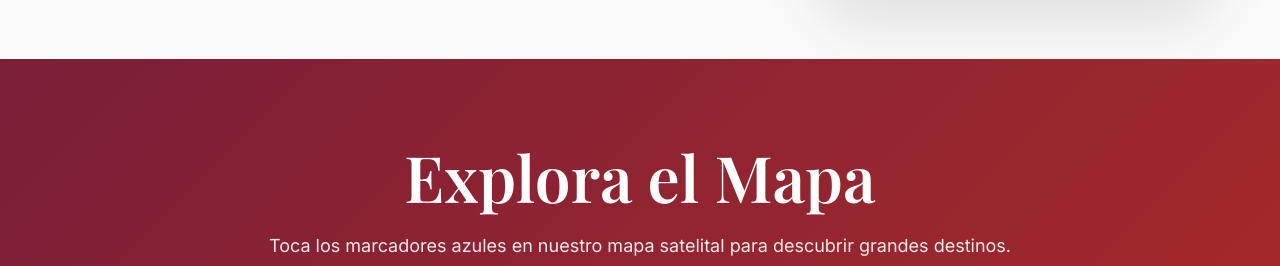
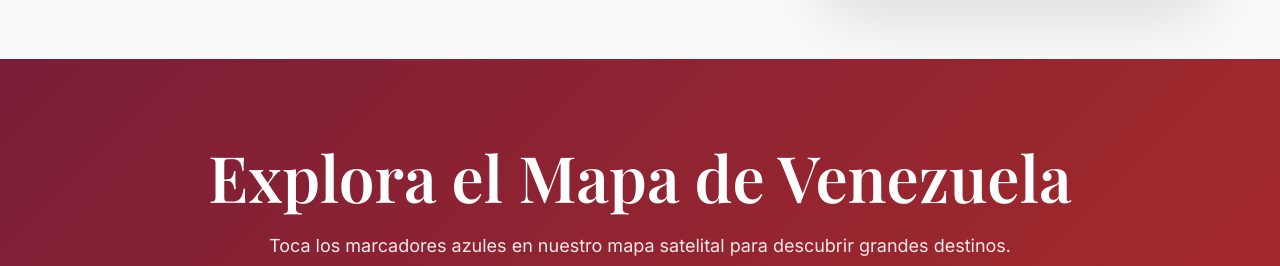
Before and after one commit to Gerardo8943/venexplore, a Next.js app: page / in a window 1280 px wide. Shown: the part 1640-1906 px from the top of the page. Built offline with nearby package versions, Linux system fonts and the light colour scheme; a web font is replaced by a local one.

Commit message:
Arreglo en la UI

```diff
--- a/components/VenezuelaMap.tsx
+++ b/components/VenezuelaMap.tsx
@@ -16,7 +16,7 @@ export const VenezuelaMap = () => {
     <section className={styles.wrapper}>
       <div className={styles.container}>
         <div className={styles.header}>
-          <h2 className={styles.title}>Explora el Mapa</h2>
+          <h2 className={styles.title}>Explora el Mapa de Venezuela</h2>
           <p className={styles.subtitle}>Toca los marcadores azules en nuestro mapa satelital para descubrir grandes destinos.</p>
         </div>
 
```
